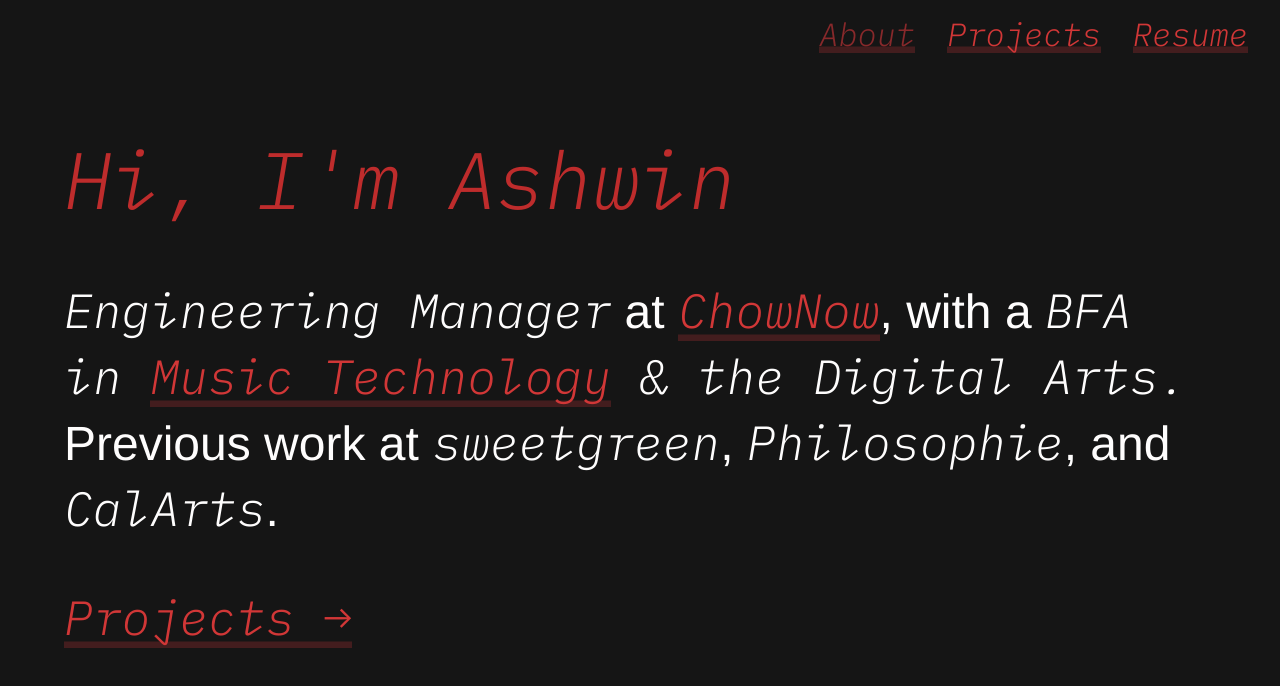
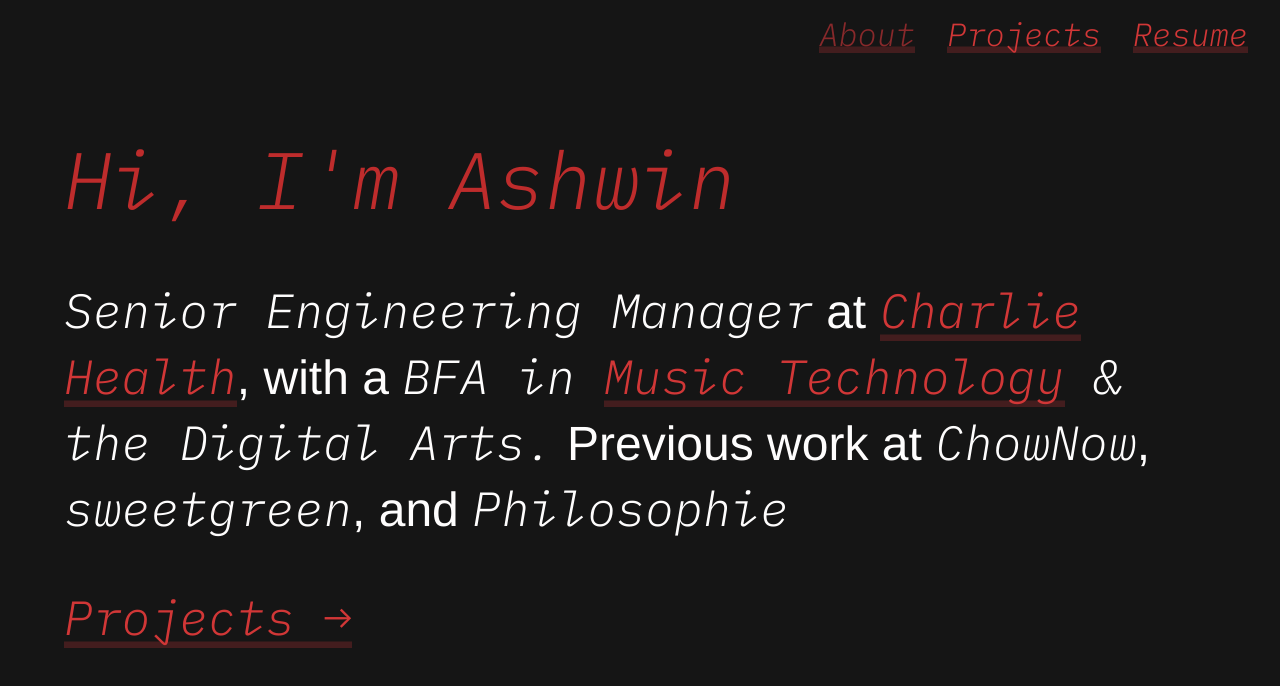
Before and after one commit to ashwinv11/website3, a Vue app: page / in a window 1280 px wide. Shown: the top 686 px of the page. Built offline with nearby package versions, Linux system fonts and the light colour scheme; the HTML template or start-up script is replaced by a standard one; a web font is replaced by a local one; what vue-progressive-image, vue-tippy would draw is missing.

Commit message:
Update home.ts (#50)

```diff
--- a/src/data/home.ts
+++ b/src/data/home.ts
@@ -1,13 +1,13 @@
 export const Data: object = {
   title: `Hi, I'm Ashwin`,
-  body: `<span class="italic">Engineering Manager</span> at
-        <a href="https://get.chownow.com/" class="italic">ChowNow</a>,
+  body: `<span class="italic">Senior Engineering Manager</span> at
+        <a href="https://www.charliehealth.com/" class="italic">Charlie Health</a>,
         with a <span class="italic">BFA in
         <a href="https://mtiid.calarts.edu/">Music Technology</a>
         & the Digital Arts.</span>
-        Previous work at <span class="italic">sweetgreen</span>,
-        <span class="italic">Philosophie</span>, and
-        <span class="italic">CalArts</span>.`,
+        Previous work at <span class="italic">ChowNow</span>,
+        <span class="italic">sweetgreen</span>, and
+        <span class="italic">Philosophie</span>`,
 }
 
 const synopsis = `colorful. creative. coder. Ashwin Vaswani is an empathetic engineering leader and coder with a passion for building high-performing, happy teams and solving problems through technology.`
```
